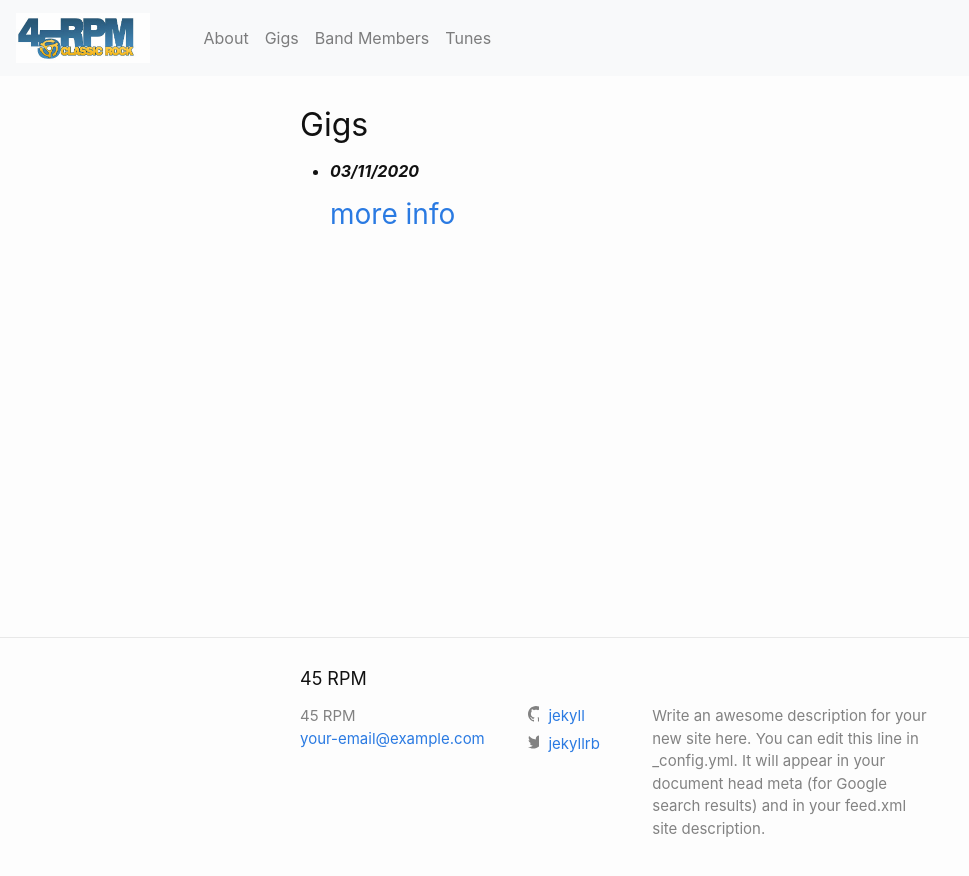
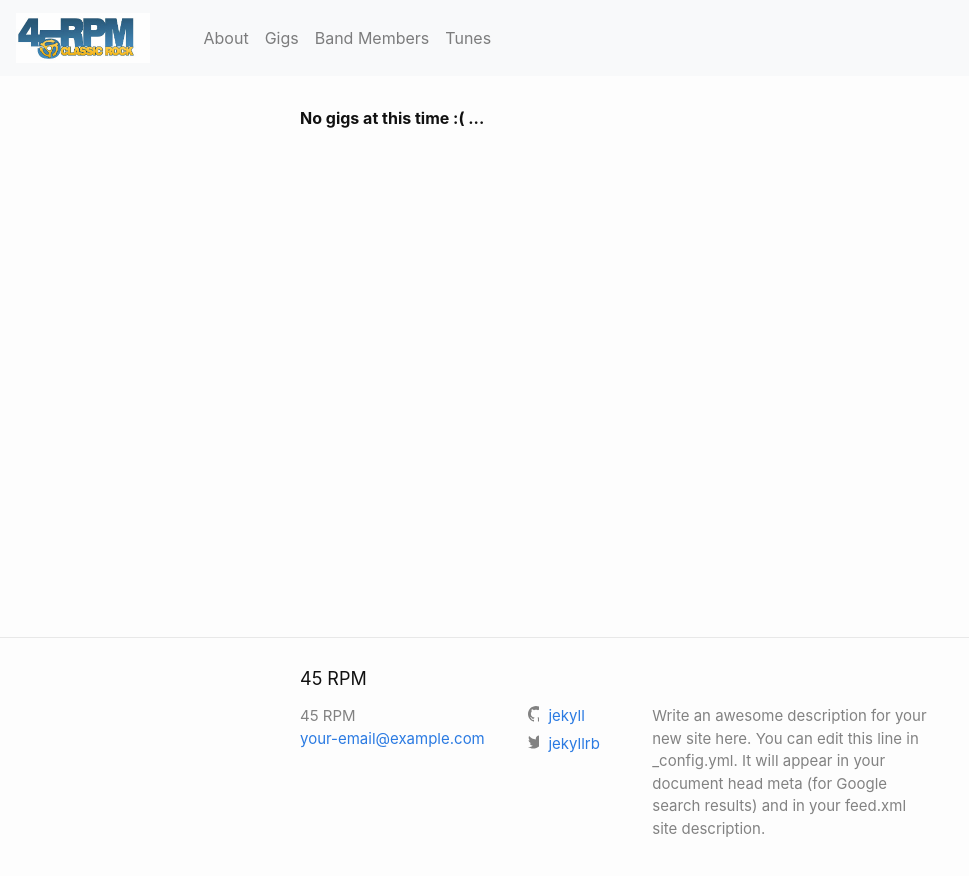
Before and after one commit to 5290charlie/45rpm-site, a Jekyll site: the page built from gigs.md, in a window 1280 px wide. Shown: the top 876 px of the page, without its empty margins (0-969 px from the left). Built offline with Jekyll 4.4.1, drawn with Linux system fonts in a browser that asks for light colours.

```diff
--- a/gigs.md
+++ b/gigs.md
@@ -1,5 +1,7 @@
 ---
-layout: gigs
+layout: default
 title: Gigs
 permalink: /gigs/
 ---
+
+<p><strong>No gigs at this time :( ...</strong></p>
```
